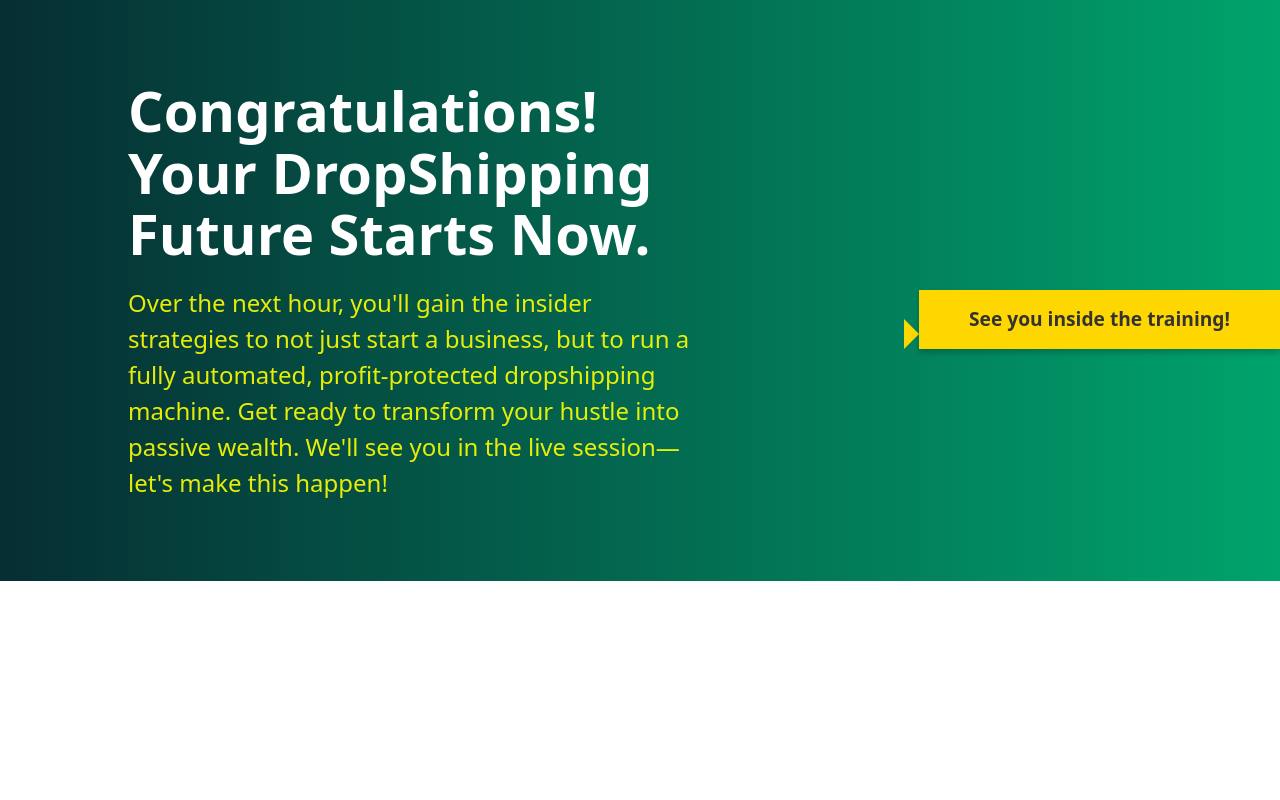
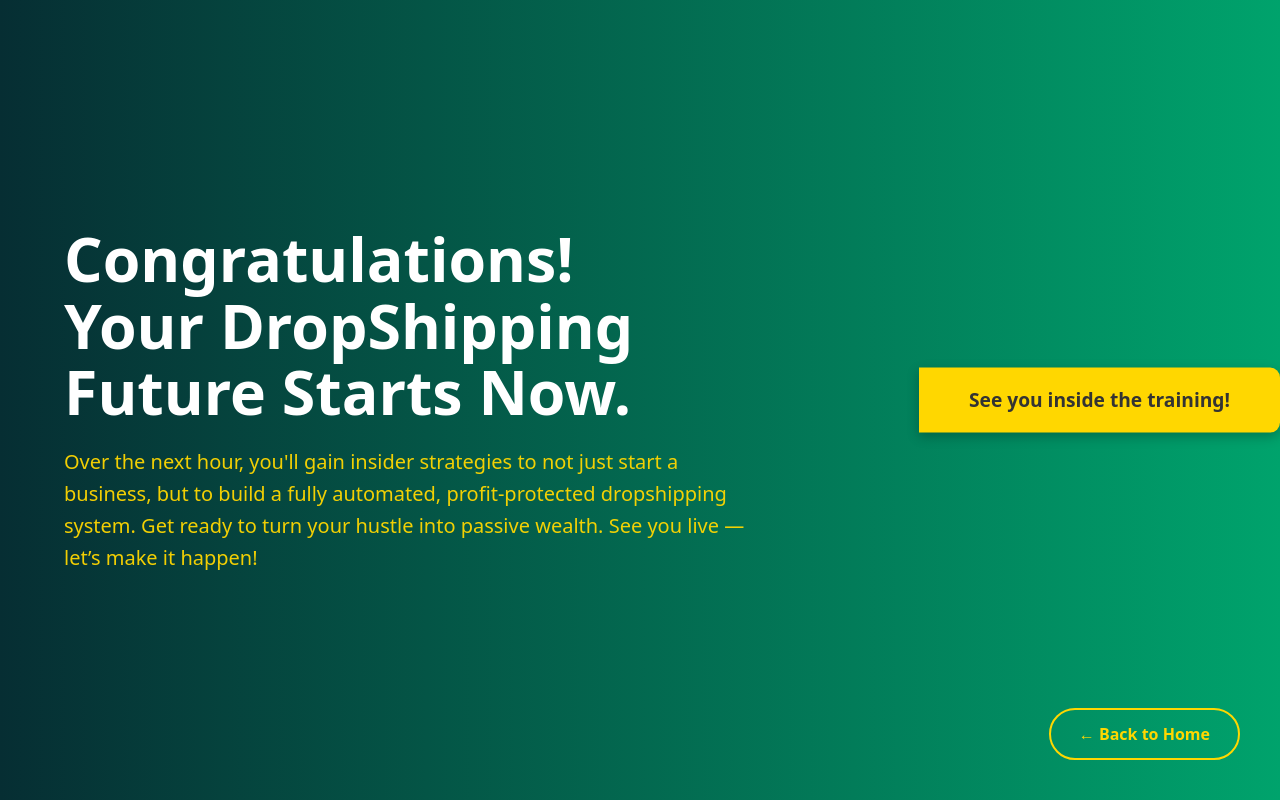
Before and after one commit to tanu1275shrma/kaif, a React (Vite) app: page /thankyou in a window 1280 px wide. Built offline with nearby package versions, Linux system fonts and the light colour scheme.

Commit message:
thankyoupage.jsx

```diff
--- a/src/components/Thankyou.jsx
+++ b/src/components/Thankyou.jsx
@@ -1,68 +1,84 @@
 import React from "react";
 import styled from "styled-components";
+import { useNavigate } from "react-router-dom";
 
-// --- STYLING DEFINITIONS ---
-
-// Define Colors based on Emerald Green gradient and accent colors
+// --- COLOR DEFINITIONS ---
 const START_COLOR = "#062E33"; // Deep Emerald Green
 const END_COLOR = "#00A36C"; // Brighter Emerald Green
-const ACCENT_YELLOW = "#ffd700"; // Bright Gold/Yellow for the ribbon
+const ACCENT_YELLOW = "#FFD700"; // Bright Gold
 const TEXT_COLOR = "#FFFFFF";
 const RIBBON_TEXT_COLOR = "#333333";
 
+// --- STYLED COMPONENTS ---
+
 const ThankYouContainer = styled.div`
   width: 100%;
-  min-height: 500px;
-  /* Apply the new Emerald Green gradient background */
+  min-height: 100vh;
   background: linear-gradient(90deg, ${START_COLOR} 0%, ${END_COLOR} 100%);
   color: ${TEXT_COLOR};
   display: flex;
+  align-items: center;
+  justify-content: space-between;
+  flex-direction: row;
+  padding: 5%;
+  box-sizing: border-box;
   position: relative;
-  overflow: hidden; /* Hide anything that goes outside */
+  overflow: hidden;
+
+  @media (max-width: 900px) {
+    flex-direction: column;
+    text-align: center;
+    padding: 80px 20px;
+  }
 `;
 
 const ContentWrapper = styled.div`
-  /* Left side content area */
-  padding: 80px 5% 80px 10%;
   max-width: 60%;
   z-index: 10;
+
+  @media (max-width: 900px) {
+    max-width: 100%;
+  }
 `;
 
 const MainHeading = styled.h1`
-  font-size: 3.5rem;
-  font-weight: 700;
+  font-size: 3.8rem;
+  font-weight: 800;
   line-height: 1.1;
   margin-bottom: 20px;
+
+  @media (max-width: 768px) {
+    font-size: 2.5rem;
+  }
 `;
 
 const SubText = styled.p`
-  font-size: 1.5rem;
-  font-weight: 400;
-  opacity: 0.9;
-  color: yellow;
+  font-size: 1.25rem;
+  line-height: 1.6;
+  color: ${ACCENT_YELLOW};
+  opacity: 0.95;
+
+  @media (max-width: 768px) {
+    font-size: 1.1rem;
+  }
 `;
 
 const Ribbon = styled.div`
+  background-color: ${ACCENT_YELLOW};
+  padding: 18px 50px;
+  border-radius: 0 10px 10px 0;
+  box-shadow: 0 4px 12px rgba(0, 0, 0, 0.25);
   position: absolute;
+  top: 50%;
   right: 0;
-  top: 50%;
-
-  padding: 15px 50px;
-  background-color: ${ACCENT_YELLOW};
-  box-shadow: 0 4px 6px rgba(0, 0, 0, 0.2);
+  transform: translateY(-50%);
   z-index: 20;
 
-  /* Use ::before and ::after to create the notched/cut ribbon ends */
-  &::before {
-    content: "";
-    position: absolute;
-    left: -15px;
-    bottom: 0;
-    width: 0;
-    height: 0;
-    border-style: solid;
-    border-width: 15px 0 15px 15px;
-    border-color: transparent transparent transparent ${ACCENT_YELLOW};
+  @media (max-width: 900px) {
+    position: relative;
+    transform: none;
+    margin-top: 40px;
+    border-radius: 12px;
   }
 `;
 
@@ -72,29 +88,65 @@ const RibbonText = styled.p`
   font-weight: 700;
   margin: 0;
   white-space: nowrap;
+
+  @media (max-width: 900px) {
+    white-space: normal;
+  }
 `;
 
-// --- REACT COMPONENT ---
+const BackButton = styled.button`
+  position: absolute;
+  right: 40px;
+  bottom: 40px;
+  background-color: transparent;
+  border: 2px solid ${ACCENT_YELLOW};
+  color: ${ACCENT_YELLOW};
+  font-size: 1rem;
+  font-weight: 600;
+  padding: 12px 28px;
+  border-radius: 30px;
+  cursor: pointer;
+  transition: all 0.3s ease;
 
-const ThankYou = ({ webinarTopic, nextTimeMessage }) => {
+  &:hover {
+    background-color: ${ACCENT_YELLOW};
+    color: ${START_COLOR};
+    transform: translateY(-2px);
+  }
+
+  @media (max-width: 768px) {
+    right: 20px;
+    bottom: 20px;
+    padding: 10px 22px;
+  }
+`;
+
+// --- COMPONENT LOGIC ---
+
+const ThankYou = () => {
+  const navigate = useNavigate();
+
   return (
     <ThankYouContainer>
       <ContentWrapper>
         <MainHeading>
           Congratulations!
-          <br /> Your DropShipping Future Starts Now.
+          <br />
+          Your DropShipping Future Starts Now.
         </MainHeading>
         <SubText>
-          {webinarTopic ||
-            " Over the next hour, you'll gain the insider strategies to not just start a business, but to run a fully automated, profit-protected dropshipping machine. Get ready to transform your hustle into passive wealth. We'll see you in the live session—let's make this happen!"}
+          Over the next hour, you'll gain insider strategies to not just start a
+          business, but to build a fully automated, profit-protected
+          dropshipping system. Get ready to turn your hustle into passive
+          wealth. See you live — let’s make it happen!
         </SubText>
       </ContentWrapper>
 
       <Ribbon>
-        <RibbonText>
-          {nextTimeMessage || "See you inside the training!"}
-        </RibbonText>
+        <RibbonText>See you inside the training!</RibbonText>
       </Ribbon>
+
+      <BackButton onClick={() => navigate("/")}>← Back to Home</BackButton>
     </ThankYouContainer>
   );
 };
```
